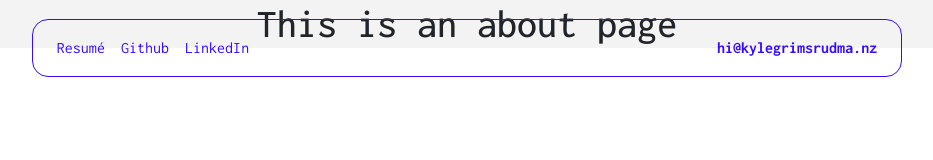
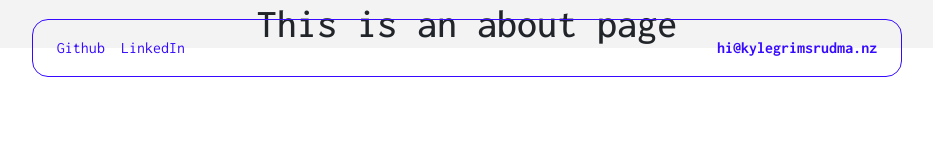
Before and after one commit to vxsl/kylegrimsrudma.nz, a Vue app: page /about in a window 1280 px wide. Shown: the top 160 px of the page, without its empty margins (173-1106 px from the left). Built offline with nearby package versions, Linux system fonts and the light colour scheme; a web font is replaced by a local one.

Commit message:
linkedin url and remove resume link

```diff
--- a/src/App.vue
+++ b/src/App.vue
@@ -3,9 +3,8 @@
       <div id="nav-container" fixed="top">
         <b-navbar id="nav">
           <b-navbar-nav id="left-items">
-            <b-nav-item id="test" href="/resume">Resumé</b-nav-item>
             <b-nav-item href="https://github.com/vxsl">Github</b-nav-item>
-            <b-nav-item href="#">LinkedIn</b-nav-item>
+            <b-nav-item href="https://www.linkedin.com/in/kyle-grimsrud-manz-0b0624203/">LinkedIn</b-nav-item>
           </b-navbar-nav>
 
           <b-navbar-nav class="ml-auto" id="right-items">
```
